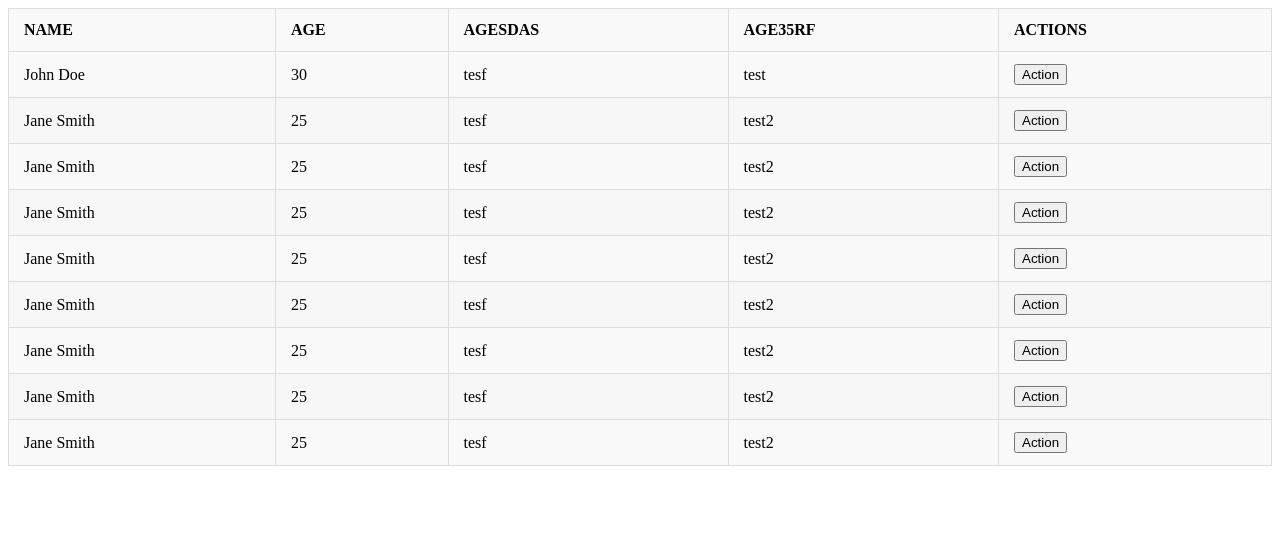
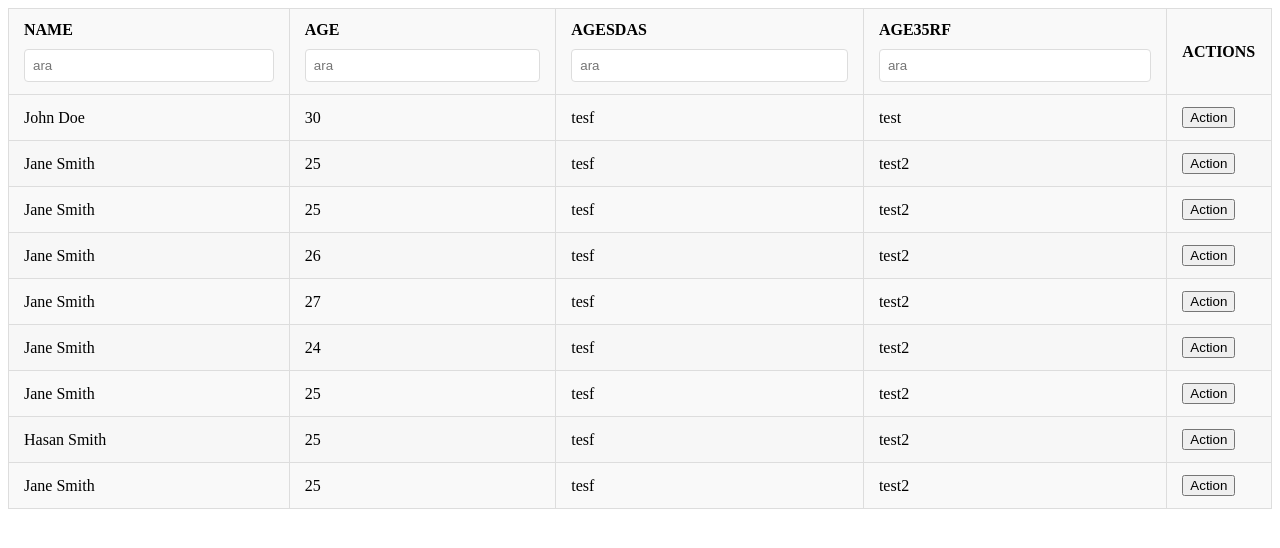
Before and after one commit to muratkiziloz/mk-vue-table, a Nuxt app: page / in a window 1280 px wide. Shown: the top 548 px of the page. Built offline with nearby package versions, Linux system fonts and the light colour scheme.

Commit message:
column search action added

```diff
--- a/app.vue
+++ b/app.vue
@@ -6,6 +6,7 @@
       :sortDescIcon="'sort-desc'"
       :sortDefaultIcon="'sort-default'"
       :action="true"
+      :columnSearch="true"
   >
     <template #action="{ row }">
       <button @click="handleAction(row)">Action</button>
@@ -27,11 +28,11 @@ const rows = ref([
   { name: 'John Doe', age: 30, age2: 'tesf', age4: 'test' },
   { name: 'Jane Smith', age: 25, age2: 'tesf', age4: 'test2'  },
   { name: 'Jane Smith', age: 25, age2: 'tesf', age4: 'test2'  },
+  { name: 'Jane Smith', age: 26, age2: 'tesf', age4: 'test2'  },
+  { name: 'Jane Smith', age: 27, age2: 'tesf', age4: 'test2'  },
+  { name: 'Jane Smith', age: 24, age2: 'tesf', age4: 'test2'  },
   { name: 'Jane Smith', age: 25, age2: 'tesf', age4: 'test2'  },
-  { name: 'Jane Smith', age: 25, age2: 'tesf', age4: 'test2'  },
-  { name: 'Jane Smith', age: 25, age2: 'tesf', age4: 'test2'  },
-  { name: 'Jane Smith', age: 25, age2: 'tesf', age4: 'test2'  },
-  { name: 'Jane Smith', age: 25, age2: 'tesf', age4: 'test2'  },
+  { name: 'Hasan Smith', age: 25, age2: 'tesf', age4: 'test2'  },
   { name: 'Jane Smith', age: 25, age2: 'tesf', age4: 'test2'  },
 ]);
 
--- a/components/MyTable.vue
+++ b/components/MyTable.vue
@@ -3,16 +3,17 @@
     <table>
       <thead :class="headerClass" :style="headerStyle">
       <tr>
-        <th v-for="header in headers" :key="header.value" @click="sortTable(header.value)">
+        <th v-for="(header, index) in headers" :key="index">
           {{ header.text }}
+          <input v-if="columnSearch" class="search-input" type="text" v-model="searchText[index]" placeholder="ara" @input="handleSearch(header.value, $event.target.value)">
           <span :class="getSortIcon(header.value)"></span>
         </th>
         <th v-if="action">Actions</th>
       </tr>
       </thead>
       <tbody>
-      <tr v-for="(row, rowIndex) in sortedRows" :key="rowIndex">
-        <td v-for="header in headers" :key="header.value">{{ row[header.value] }}</td>
+      <tr v-for="(row, rowIndex) in filteredRows" :key="rowIndex">
+        <td v-for="(header, colIndex) in headers" :key="colIndex">{{ row[header.value] }}</td>
         <td v-if="action">
           <slot name="action" :row="row"></slot>
         </td>
@@ -56,28 +57,35 @@ const props = defineProps({
   },
   action: {
     type: Boolean,
+    required: false,
     default: false
+  },
+  columnSearch: {
+    type: Boolean,
+    required: false,
+    default: true
   }
+});
+
+const searchText = ref(Array(props.headers.length).fill(''));
+
+const filteredRows = computed(() => {
+  return props.rows.filter(row => {
+    return props.headers.every((header, index) => {
+      const searchValue = searchText.value[index].toLowerCase();
+      return String(row[header.value]).toLowerCase().includes(searchValue);
+    });
+  });
 });
 
 const sortKey = ref('');
 const sortOrder = ref(1);
 
-const sortedRows = computed(() => {
-  if (!sortKey.value) {
-    return props.rows;
-  }
-  return [...props.rows].sort((a, b) => {
-    if (a[sortKey.value] < b[sortKey.value]) {
-      return -1 * sortOrder.value;
-    } else if (a[sortKey.value] > b[sortKey.value]) {
-      return 1 * sortOrder.value;
-    }
-    return 0;
-  });
-});
+const handleSearch = (key, value) => {
+  searchText.value[props.headers.findIndex(header => header.value === key)] = value;
+};
 
-const sortTable = (key: string) => {
+const sortTable = (key) => {
   if (sortKey.value === key) {
     sortOrder.value = -sortOrder.value;
   } else {
@@ -86,7 +94,7 @@ const sortTable = (key: string) => {
   }
 };
 
-const getSortIcon = (key: string) => {
+const getSortIcon = (key) => {
   if (sortKey.value === key) {
     return sortOrder.value === 1 ? props.sortAscIcon : props.sortDescIcon;
   }
@@ -110,11 +118,17 @@ th, td {
 th {
   cursor: pointer;
   position: relative;
-  //background-color: #ffffff;
-  //color: #333;
   font-weight: 600;
   text-transform: uppercase;
   transition: background-color 0.3s ease, color 0.3s ease;
+}
+
+th input[type="text"] {
+  width: 100%;
+  padding: 8px;
+  box-sizing: border-box;
+  border: 1px solid #ddd;
+  border-radius: 4px;
 }
 
 th:hover {
@@ -153,6 +167,7 @@ tbody tr:hover {
   content: '⇅';
   font-size: 0.2em;
 }
-
-
+.search-input {
+  margin-top: 10px;
+}
 </style>
```
